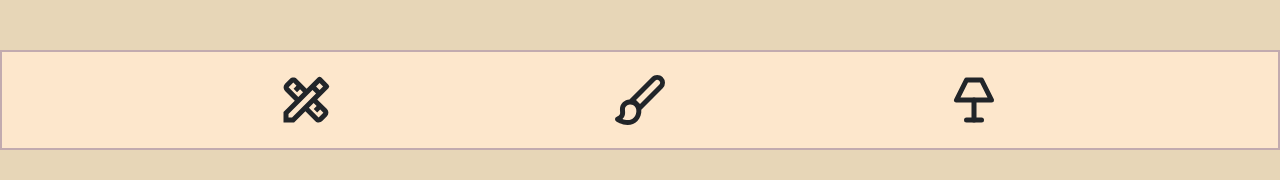
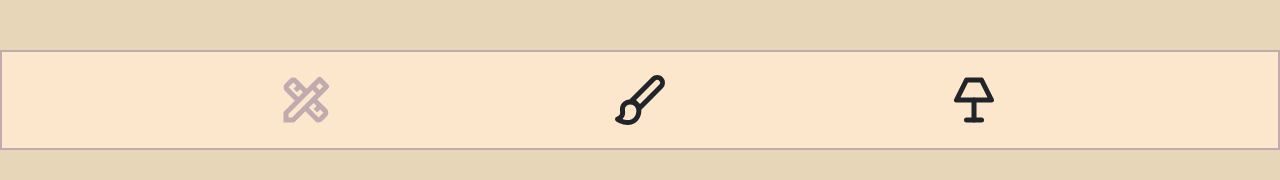
Before and after one commit to jshprintz/art_home, a React (Create React App) app: page / in a window 1280 px wide. In both pictures the pointer is over the icon 306 px from the left and 584 px from the top of the page. Shown: the part 484-664 px from the top of the page. Built offline with nearby package versions, Linux system fonts and the light colour scheme; a web font is replaced by a local one.

Commit message:
on hover effect

```diff
--- a/src/components/Logo/logo.css
+++ b/src/components/Logo/logo.css
@@ -7,3 +7,7 @@
     justify-content: space-evenly;
     align-items: center;
 }
+
+.icons:hover {
+    color:  #C2ABAF;
+}
```
